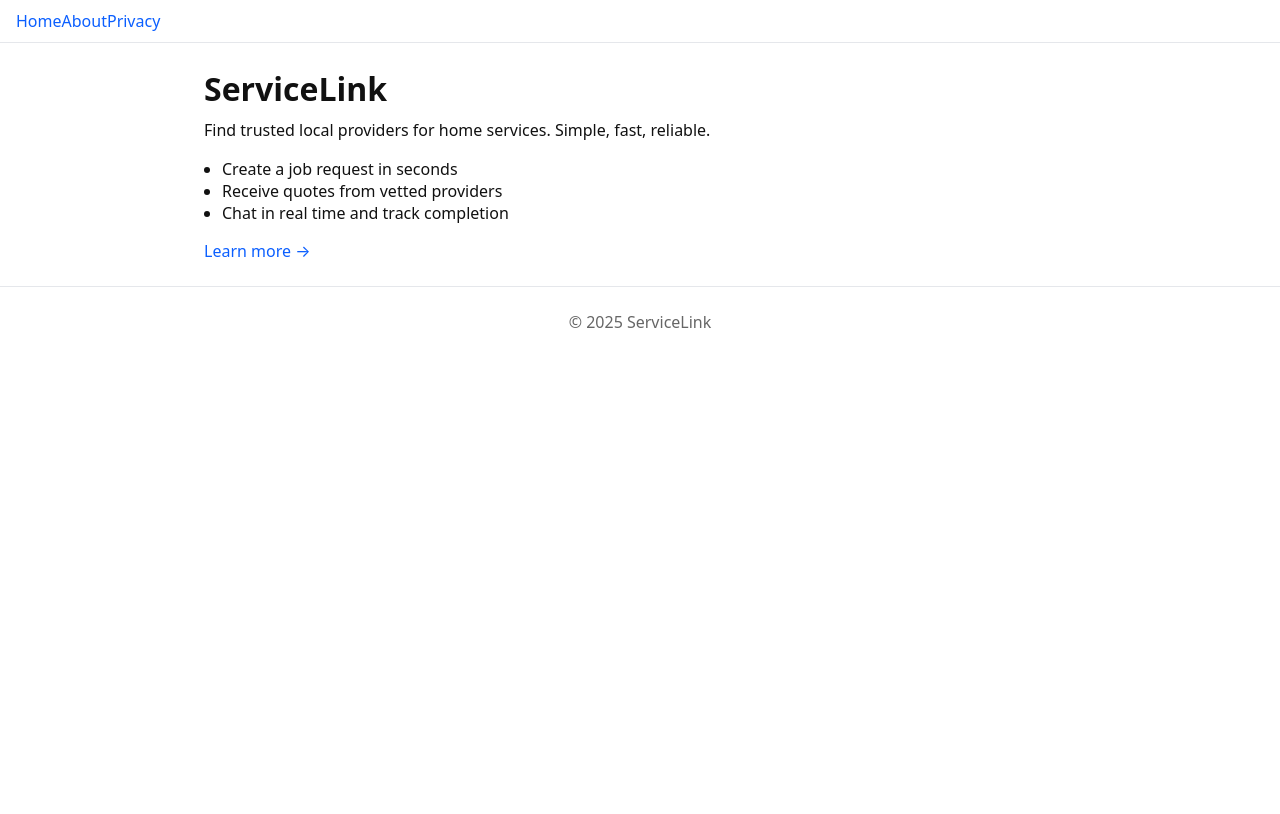
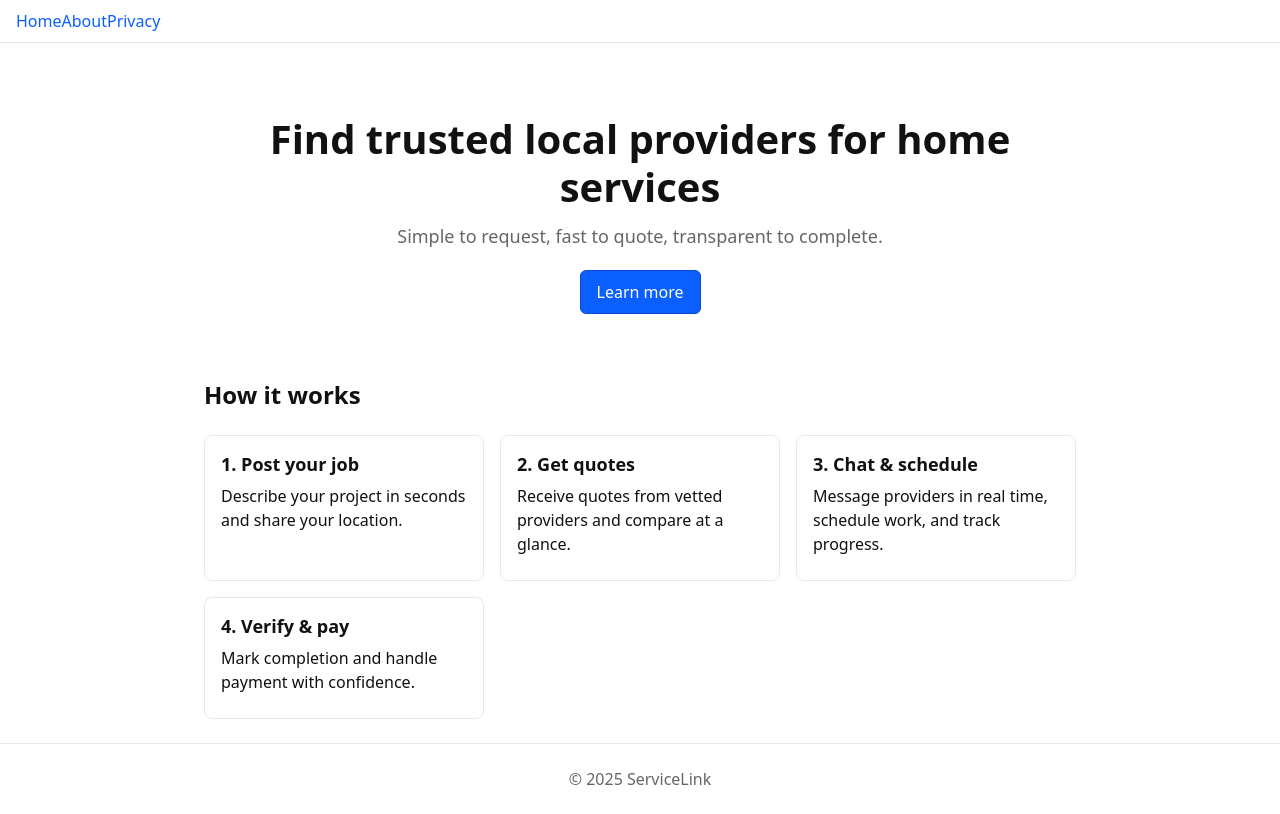
Before and after one commit to Dev1Ai/ServiceLink, a Next.js app in the folder apps/marketing/: page / in a window 1280 px wide. Built offline with nearby package versions, Linux system fonts and the light colour scheme.

Commit message:
feat(marketing): add hero section and features grid; docs: OG image guidance

```diff
--- a/apps/marketing/app/globals.css
+++ b/apps/marketing/app/globals.css
@@ -16,3 +16,15 @@ h1 { font-size: 32px; margin: 0 0 8px; }
 h2 { font-size: 24px; margin: 16px 0 8px; }
 p { line-height: 1.5; margin: 8px 0; }
 ul { padding-left: 18px; }
+
+/* Hero */
+.hero { padding: 48px 0; text-align: center; }
+.hero-title { font-size: 40px; line-height: 1.2; margin: 0 0 12px; }
+.hero-subtitle { font-size: 18px; color: var(--muted); margin-bottom: 20px; }
+.hero-cta { display: inline-block; background: #0b5fff; color: white; padding: 10px 16px; border-radius: 6px; border: 1px solid #094acc; }
+.hero-cta:hover { background: #094acc; text-decoration: none; }
+
+/* Feature grid */
+.grid-features { display: grid; grid-template-columns: repeat(auto-fit, minmax(220px, 1fr)); gap: 16px; margin-top: 24px; }
+.card { border: 1px solid var(--border); border-radius: 8px; padding: 16px; }
+.card h3 { margin: 0 0 6px; font-size: 18px; }
--- a/apps/marketing/app/page.tsx
+++ b/apps/marketing/app/page.tsx
@@ -1,14 +1,33 @@
 export default function Page() {
   return (
     <div>
-      <h1>ServiceLink</h1>
-      <p>Find trusted local providers for home services. Simple, fast, reliable.</p>
-      <ul>
-        <li>Create a job request in seconds</li>
-        <li>Receive quotes from vetted providers</li>
-        <li>Chat in real time and track completion</li>
-      </ul>
-      <a href="/about">Learn more →</a>
+      <section className="hero" aria-labelledby="hero-heading">
+        <h1 id="hero-heading" className="hero-title">Find trusted local providers for home services</h1>
+        <p className="hero-subtitle">Simple to request, fast to quote, transparent to complete.</p>
+        <a className="hero-cta" href="/about" aria-label="Learn more about ServiceLink">Learn more</a>
+      </section>
+
+      <section aria-labelledby="features-heading">
+        <h2 id="features-heading">How it works</h2>
+        <div className="grid-features">
+          <div className="card">
+            <h3>1. Post your job</h3>
+            <p>Describe your project in seconds and share your location.</p>
+          </div>
+          <div className="card">
+            <h3>2. Get quotes</h3>
+            <p>Receive quotes from vetted providers and compare at a glance.</p>
+          </div>
+          <div className="card">
+            <h3>3. Chat & schedule</h3>
+            <p>Message providers in real time, schedule work, and track progress.</p>
+          </div>
+          <div className="card">
+            <h3>4. Verify & pay</h3>
+            <p>Mark completion and handle payment with confidence.</p>
+          </div>
+        </div>
+      </section>
     </div>
   );
 }
```
Also changed, not shown: 1 other file (tests, documents, lock files or other folders).
